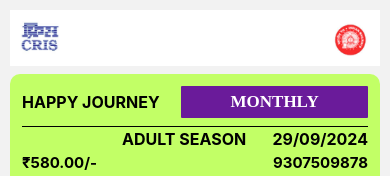
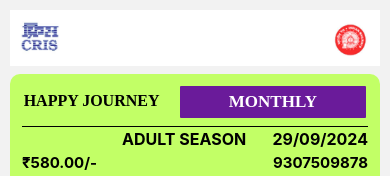
Before and after one commit to rolexaltron/React_native_app_uts, a React Native app: screen /Profile in a window 390 px wide. Shown: the top 176 px of the page. Built offline with nearby package versions, Linux system fonts and the light colour scheme.

Commit message:
change space between to center

```diff
--- a/src/Profile.tsx
+++ b/src/Profile.tsx
@@ -186,14 +186,16 @@ const styles = StyleSheet.create({
   },
   header: {
     flexDirection: 'row',
-   justifyContent: 'space-between',
+   justifyContent: 'center',
+   //berfor space between
+
   },
   happy: {
     fontSize: 16,
     fontWeight: 'bold',
     color: 'black',
     marginTop: 6,
-   //fontFamily: 'serif',
+   fontFamily: 'serif',
 
 
   },
```
